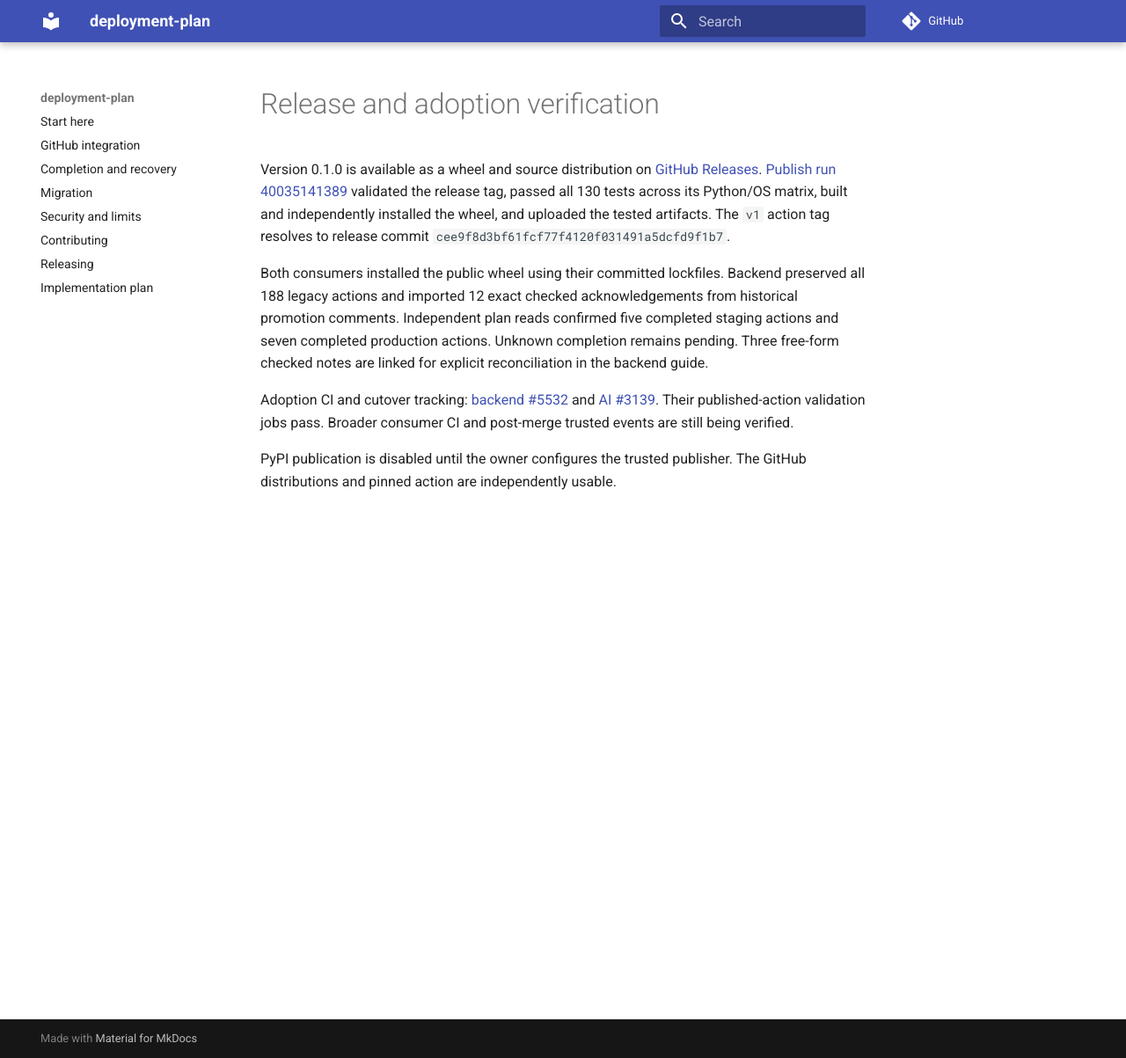
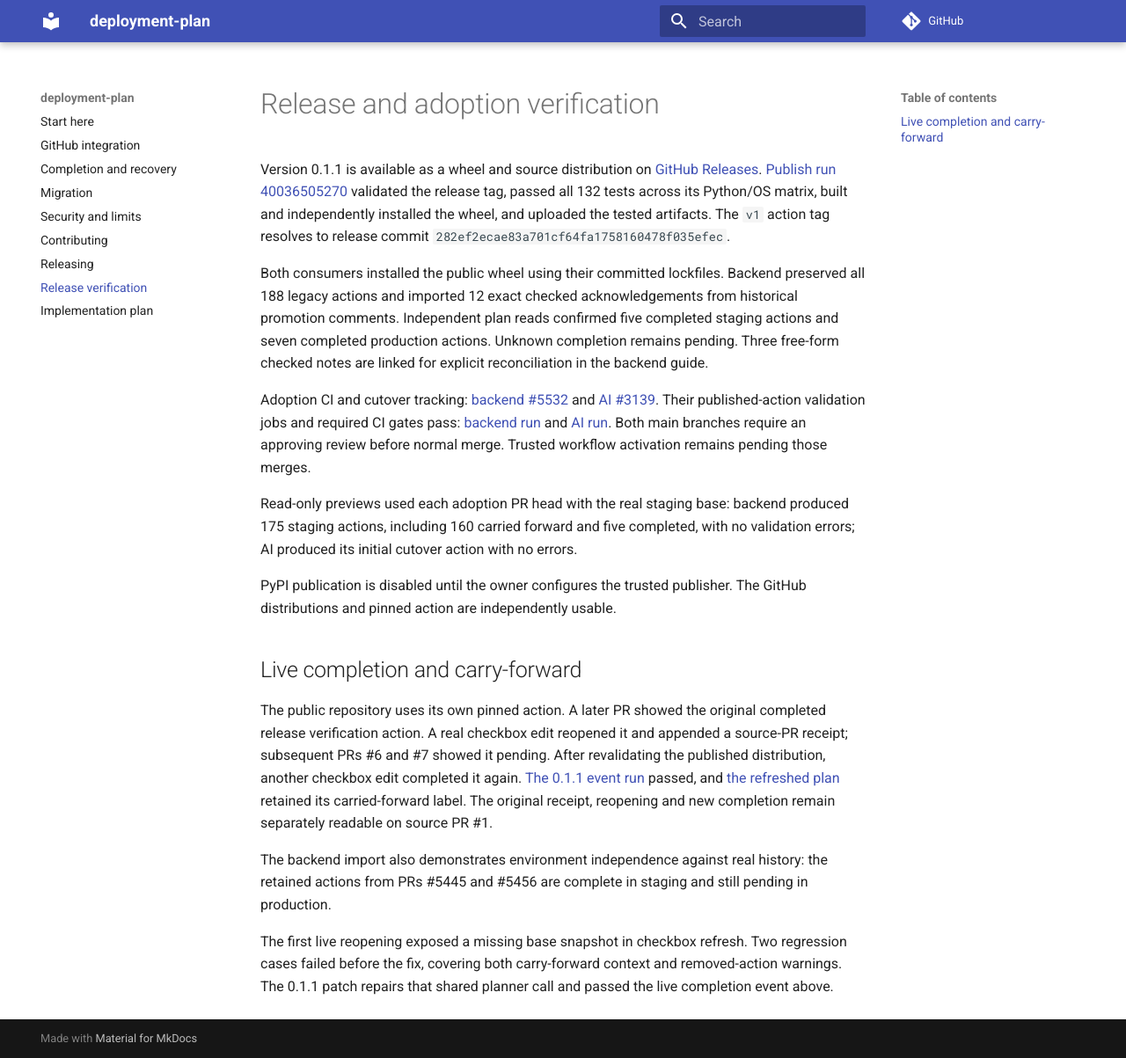
Before and after one commit to gigaverse-app/deployment-plan, an MkDocs documentation site: the page built from docs/release-verification.md, in a window 1280 px wide and 1203 px high. Shown: the whole window at 88% size. Built offline with MkDocs 1.6.1 and Material for MkDocs 9.7.7, drawn with Linux system fonts in a browser that asks for light colours; comment, search, counter and statistics services are not loaded.

Commit message:
docs: audit published lifecycle and consumer adoption
* docs: audit published lifecycle and consumer adoption

* docs(github): document scoped event policy setup

* docs: record verified consumer gates and remaining activation

```diff
--- a/docs/release-verification.md
+++ b/docs/release-verification.md
@@ -1,9 +1,19 @@
 # Release and adoption verification
 
-Version 0.1.0 is available as a wheel and source distribution on [GitHub Releases](https://github.com/gigaverse-app/deployment-plan/releases/tag/v0.1.0). [Publish run 40035141389](https://github.com/gigaverse-app/deployment-plan/actions/runs/40035141389) validated the release tag, passed all 130 tests across its Python/OS matrix, built and independently installed the wheel, and uploaded the tested artifacts. The `v1` action tag resolves to release commit `cee9f8d3bf61fcf77f4120f031491a5dcfd9f1b7`.
+Version 0.1.1 is available as a wheel and source distribution on [GitHub Releases](https://github.com/gigaverse-app/deployment-plan/releases/tag/v0.1.1). [Publish run 40036505270](https://github.com/gigaverse-app/deployment-plan/actions/runs/40036505270) validated the release tag, passed all 132 tests across its Python/OS matrix, built and independently installed the wheel, and uploaded the tested artifacts. The `v1` action tag resolves to release commit `282ef2ecae83a701cf64fa1758160478f035efec`.
 
 Both consumers installed the public wheel using their committed lockfiles. Backend preserved all 188 legacy actions and imported 12 exact checked acknowledgements from historical promotion comments. Independent plan reads confirmed five completed staging actions and seven completed production actions. Unknown completion remains pending. Three free-form checked notes are linked for explicit reconciliation in the backend guide.
 
-Adoption CI and cutover tracking: [backend #5532](https://github.com/gigaverse-app/gigaverse-backend/pull/5532) and [AI #3139](https://github.com/gigaverse-app/gigaverse-ai/pull/3139). Their published-action validation jobs pass. Broader consumer CI and post-merge trusted events are still being verified.
+Adoption CI and cutover tracking: [backend #5532](https://github.com/gigaverse-app/gigaverse-backend/pull/5532) and [AI #3139](https://github.com/gigaverse-app/gigaverse-ai/pull/3139). Their published-action validation jobs and required CI gates pass: [backend run](https://github.com/gigaverse-app/gigaverse-backend/actions/runs/40037045384) and [AI run](https://github.com/gigaverse-app/gigaverse-ai/actions/runs/40036755964). Both main branches require an approving review before normal merge. Trusted workflow activation remains pending those merges.
+
+Read-only previews used each adoption PR head with the real staging base: backend produced 175 staging actions, including 160 carried forward and five completed, with no validation errors; AI produced its initial cutover action with no errors.
 
 PyPI publication is disabled until the owner configures the trusted publisher. The GitHub distributions and pinned action are independently usable.
+
+## Live completion and carry-forward
+
+The public repository uses its own pinned action. A later PR showed the original completed release verification action. A real checkbox edit reopened it and appended a source-PR receipt; subsequent PRs #6 and #7 showed it pending. After revalidating the published distribution, another checkbox edit completed it again. [The 0.1.1 event run](https://github.com/gigaverse-app/deployment-plan/actions/runs/40036745133) passed, and [the refreshed plan](https://github.com/gigaverse-app/deployment-plan/pull/5#issuecomment-6376265460) retained its carried-forward label. The original receipt, reopening and new completion remain separately readable on source PR #1.
+
+The backend import also demonstrates environment independence against real history: the retained actions from PRs #5445 and #5456 are complete in staging and still pending in production.
+
+The first live reopening exposed a missing base snapshot in checkbox refresh. Two regression cases failed before the fix, covering both carry-forward context and removed-action warnings. The 0.1.1 patch repairs that shared planner call and passed the live completion event above.
--- a/mkdocs.yml
+++ b/mkdocs.yml
@@ -13,4 +13,5 @@ nav:
   - Security and limits: security.md
   - Contributing: contributing.md
   - Releasing: releasing.md
+  - Release verification: release-verification.md
   - Implementation plan: implementation-plan.md
```
Also changed, not shown: docs/github.md (+2 -0 lines), docs/implementation-plan.md (+7 -5 lines), docs/index.md (+1 -1 lines).
